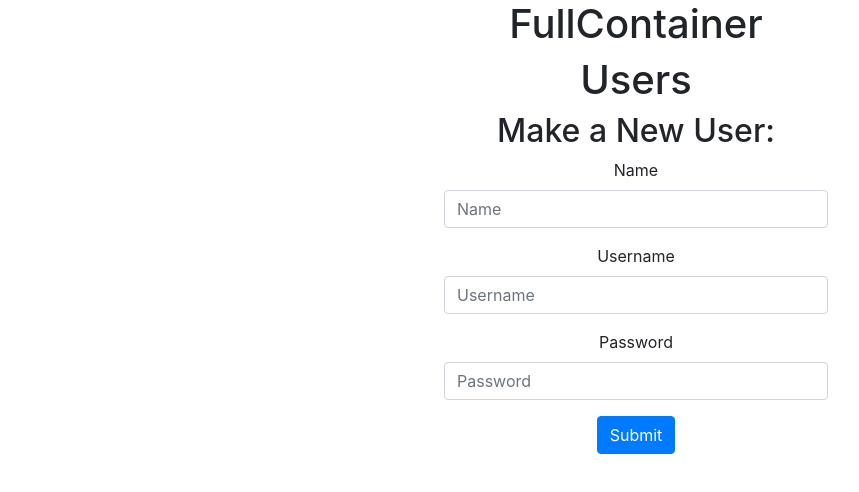
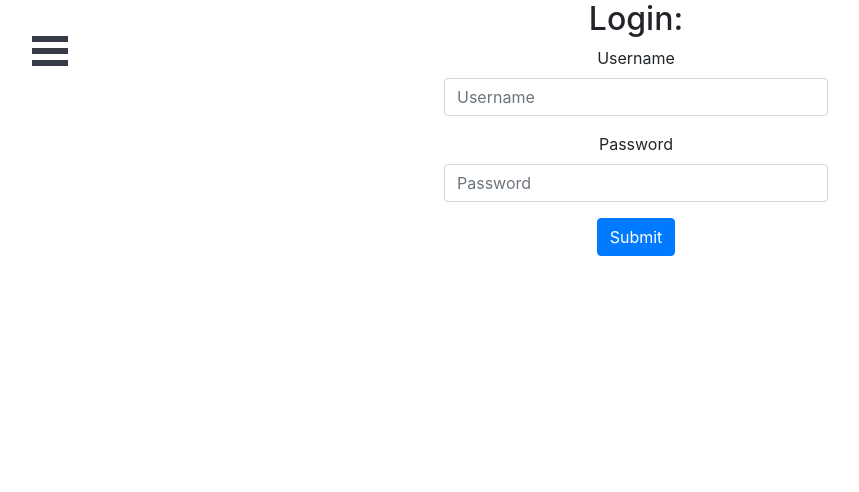
Before and after one commit to mshapir/Mod-4-Project-Music-App, a React (Create React App) app in the folder mod-4-proj-music-frontend/: page /login in a window 1280 px wide. Shown: the top 492 px of the page, without its empty margins (4-863 px from the left). Built offline with nearby package versions, Linux system fonts and the light colour scheme; no server answers.

Commit message:
added sidebar and nav links

```diff
--- a/mod-4-proj-music-frontend/package.json
+++ b/mod-4-proj-music-frontend/package.json
@@ -7,6 +7,9 @@
     "jquery": "^3.3.1",
     "popper.js": "^1.14.6",
     "react": "^16.7.0",
+    "react-bootstrap": "^0.32.4",
+    "react-bootstrap-sidebar": "^0.0.1",
+    "react-burger-menu": "^2.6.1",
     "react-dom": "^16.7.0",
     "react-scripts": "2.1.3"
   },
--- a/mod-4-proj-music-frontend/public/index.html
+++ b/mod-4-proj-music-frontend/public/index.html
@@ -26,6 +26,7 @@
     <link rel="stylesheet" href="https://stackpath.bootstrapcdn.com/bootstrap/4.1.0/css/bootstrap.min.css"
        integrity="sha384-9gVQ4dYFwwWSjIDZnLEWnxCjeSWFphJiwGPXr1jddIhOegiu1FwO5qRGvFXOdJZ4"
        crossorigin="anonymous">
+
 
     <title>React App</title>
   </head>
--- a/mod-4-proj-music-frontend/src/App.css
+++ b/mod-4-proj-music-frontend/src/App.css
@@ -17,3 +17,53 @@
   margin-left: auto;
   margin-right: auto;
 }
+.bm-item {
+  display: inline-block;
+  text-decoration: none;
+  margin-bottom: 10px;
+  color: #d1d1d1;
+  transition: color 0.2s;
+}
+
+.bm-item:hover {
+  color: white;
+}
+
+.bm-burger-button {
+  position: fixed;
+  width: 36px;
+  height: 30px;
+  left: 36px;
+  top: 36px;
+}
+
+.bm-burger-bars {
+  background: #373a47;
+}
+
+.bm-cross-button {
+  height: 24px;
+  width: 24px;
+}
+
+.bm-cross {
+  background: #bdc3c7;
+}
+
+.bm-menu {
+  background: #373a47;
+  padding: 2.5em 1.5em 0;
+  font-size: 1.15em;
+}
+
+.bm-morph-shape {
+  fill: #373a47;
+}
+
+.bm-item-list {
+  color: #b8b7ad;
+}
+
+.bm-overlay {
+  background: rgba(0, 0, 0, 0.3);
+}
--- a/mod-4-proj-music-frontend/src/App.js
+++ b/mod-4-proj-music-frontend/src/App.js
@@ -1,12 +1,28 @@
 import React, { Component } from 'react';
 import './App.css';
-import FullContainer from './containers/FullContainer'
+import FullContainer from './containers/FullContainer';
+import Sidebar from './components/Sidebar';
+import {Route} from 'react-router-dom';
+import {Switch} from 'react-router-dom';
+import NewUserForm from './components/NewUserForm';
+import Login from './components/Login';
 
 class App extends Component {
   render() {
     return (
       <div className="App">
-        <FullContainer />
+        <Sidebar />
+        <Switch>
+          <Route
+            path="/signup"
+            component={NewUserForm} />
+          <Route
+            path="/login"
+            component={Login} />
+          <Route
+            path="/"
+            render={()=> <h1>Home</h1>} />
+        </Switch>
       </div>
     );
   }
--- a/mod-4-proj-music-frontend/src/components/Login.js
+++ b/mod-4-proj-music-frontend/src/components/Login.js
@@ -0,0 +1,43 @@
+import React from 'react';
+
+class Login extends React.Component {
+
+  state={
+    username: "",
+    password: ""
+  }
+
+  changeHandler = (event) => {
+    this.setState({
+      [event.target.name]: event.target.value
+    })
+  }
+
+  submitHandler = (event) => {
+    event.preventDefault()
+    this.props.loginSubmitHandler(this.state)
+    this.setState({
+      username: "",
+      password: ""
+    })
+  }
+
+
+  render() {
+    return(
+      <form className="new-user-form" onSubmit={this.submitHandler}>
+        <h2>Login:</h2>
+        <div className="form-group">
+          <label>Username</label>
+          <input type="username" className="form-control" placeholder="Username" name="username" value={this.state.username} onChange={this.changeHandler} />
+        </div>
+        <div className="form-group">
+          <label>Password</label>
+          <input type="password" className="form-control" placeholder="Password" name="password" value={this.state.password} onChange={this.changeHandler} />
+        </div>
+        <button type="submit" className="btn btn-primary">Submit</button>
+      </form>
+    )
+  }
+}
+export default Login;
--- /dev/null
+++ b/mod-4-proj-music-frontend/src/components/Sidebar.js
@@ -0,0 +1,33 @@
+import React from 'react';
+import { slide as Menu } from 'react-burger-menu';
+
+const Sidebar = props => {
+  return (
+    <Menu>
+      <a className="menu-item" href="/">
+        Home
+      </a>
+
+      <a className="menu-item" href="/playlists">
+        My Playlists
+      </a>
+
+      <a className="menu-item" href="/popular">
+        Top Hits
+      </a>
+
+      <a className="menu-item" href="/random">
+        Random Songs
+      </a>
+
+      <a className="menu-item" href="/login">
+        Login
+      </a>
+
+      <a className="menu-item" href="/signup">
+        Signup
+      </a>
+    </Menu>
+  );
+};
+export default Sidebar
--- a/mod-4-proj-music-frontend/src/containers/FullContainer.js
+++ b/mod-4-proj-music-frontend/src/containers/FullContainer.js
@@ -1,6 +1,7 @@
 import React from 'react';
 import User from '../components/User';
-import Track from '../components/Track'
+import Track from '../components/Track';
+
 
 class FullContainer extends React.Component {
 
--- a/mod-4-proj-music-frontend/src/index.js
+++ b/mod-4-proj-music-frontend/src/index.js
@@ -7,8 +7,9 @@ import ReactDOM from 'react-dom';
 import './index.css';
 import App from './App';
 import * as serviceWorker from './serviceWorker';
+import {BrowserRouter as Router} from 'react-router-dom'
 
-ReactDOM.render(<App />, document.getElementById('root'));
+ReactDOM.render(<Router><App /></Router>, document.getElementById('root'));
 
 // If you want your app to work offline and load faster, you can change
 // unregister() to register() below. Note this comes with some pitfalls.
```
Also changed, not shown: mod-4-proj-music-frontend/src/components/Navbar.js (deleted), 2 other files (tests, documents, lock files or other folders).
